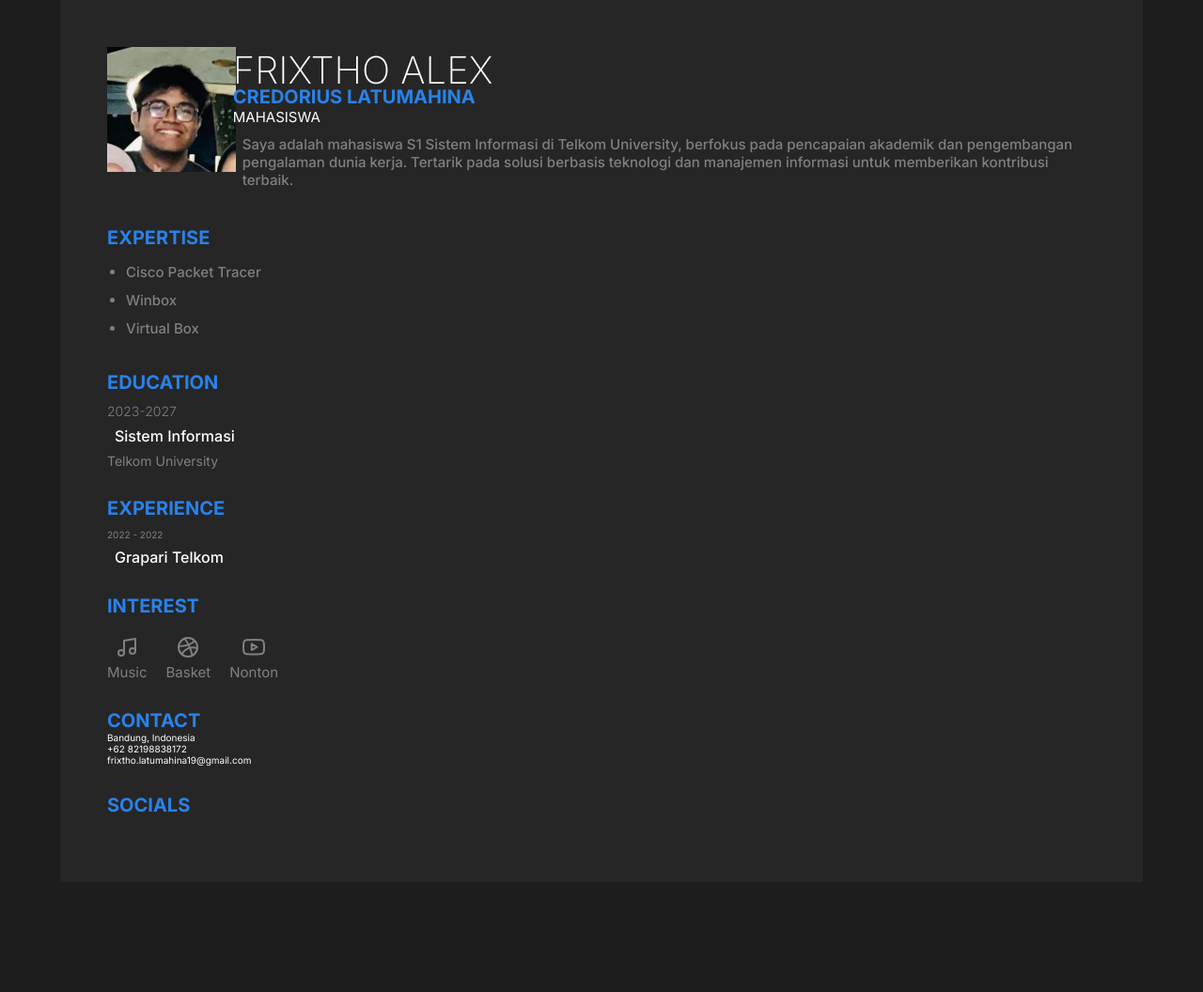
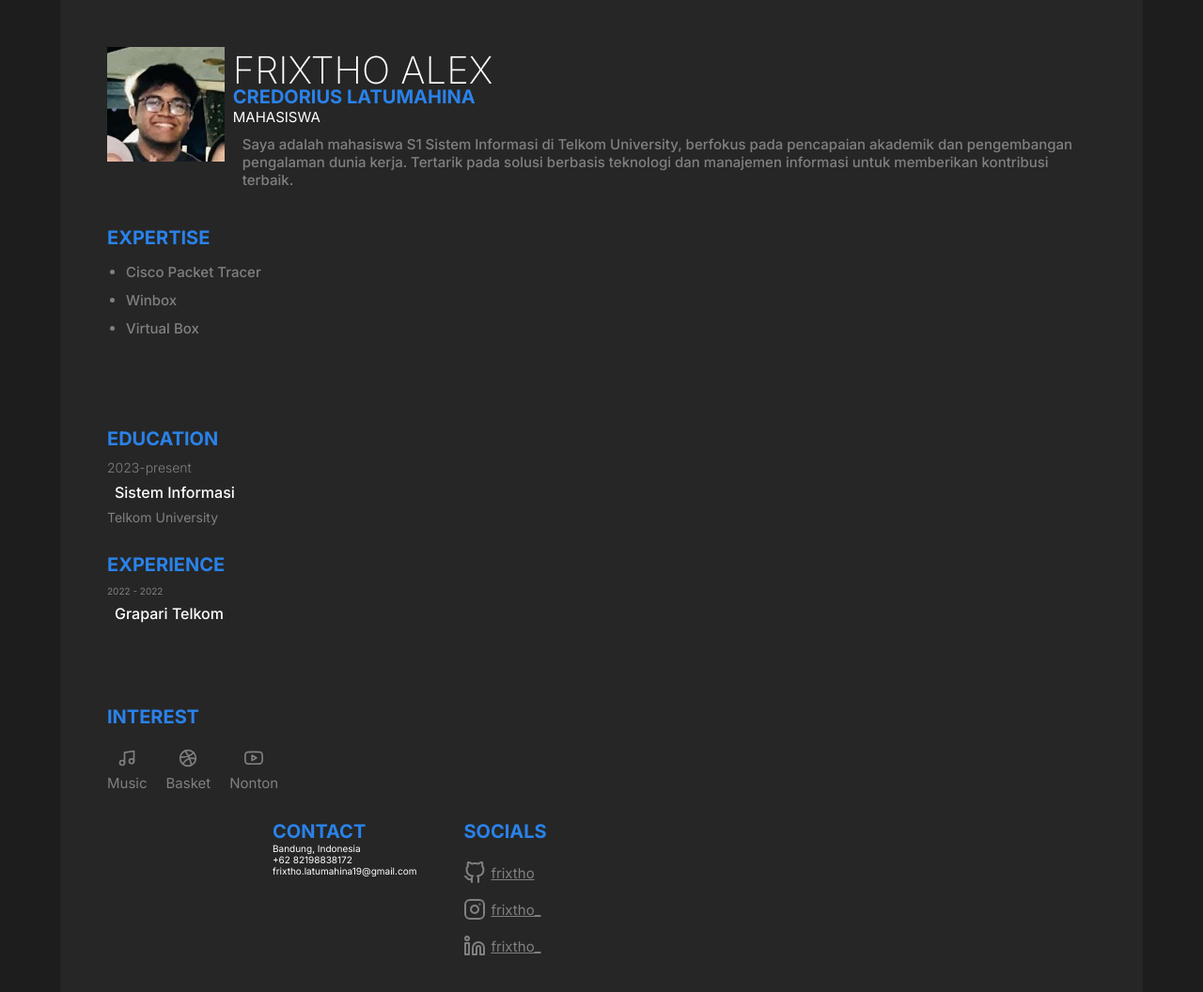
Before and after one commit to Frixtho/WAD, a plain HTML site: page index.html in a window 1280 px wide. Shown: the whole page at 94% size. Before the commit the page ends 939 px from the top, so only its background shows below. Drawn offline with nearby package versions, Linux system fonts and the light colour scheme.

Commit message:
second commit

```diff
--- a/index.html
+++ b/index.html
@@ -37,7 +37,7 @@
                 <div class="edu">
                     <h3 class="title">Education</h3>
                     <div class="edu_item">
-                        <p class="edu_year">2023-2027 </p>
+                        <p class="edu_year">2023-present </p>
                         <h4 class="item_title">Sistem Informasi</h4>
                         <p class="item_campus">Telkom University</p>
                     </div>
@@ -86,6 +86,20 @@
             </div>
             <div class="socials">
                 <h3 class="title">Socials</h3>
+                <div class="social_items">
+                    <a href="https://github.com/" class="social_item">
+                        <i data-feather="github"></i>
+                        <span>frixtho</span>
+                    </a>
+                    <a href="https://www.instagram.com/frixtho_/"class="social_item">
+                        <i data-feather="instagram"></i>
+                        <span>frixtho_</span>
+                    </a>
+                    <a href="https://www.linkedin.com/in/frixtho-latumahina-b3b60b353 "class="social_item">
+                        <i data-feather="linkedin"></i>
+                        <span>frixtho_</span>
+                    </a>
+                </div>
             </div>
             </div>
         </div>
--- a/style.css
+++ b/style.css
@@ -17,7 +17,7 @@ body {
     color: white;
 }
 img {
-    width: 120%;
+    width: 110%;
 }
 
 .img_1 {
@@ -77,6 +77,22 @@ img {
 .profile{
     grid-column: 1 / -1;
     margin-bottom: 2rem;
+}
+.group_1,
+.group_2{
+    display: flex;
+    flex-direction: column;
+    gap: 5rem;
+}
+
+.group_3{
+    max-width: 700px;
+    width: 100%;
+    margin: 0 auto;
+    grid-column: 1 / -1;
+    display: flex;
+    flex-direction: row;
+    gap: 5rem;
 }
 .profile_container {
     display: flex;
@@ -149,6 +165,23 @@ img {
     color: var(--font-color);
 }
 
-.contact_info{
+.int_items svg{
+    width: 2rem;
+}
 
+/*Social*/
+.social_items{
+    margin-top: 2rem;
 }
+.social_item{
+    color: var(--font-color);
+    font-size: 1.5rem;
+    margin-top: 1.5rem;
+    display: flex;
+    gap: 0.5rem;
+    align-items: center;
+    justify-content: flex-start;
+}
+.social_item :hover{
+    color: var(--primary-color)
+}
```
